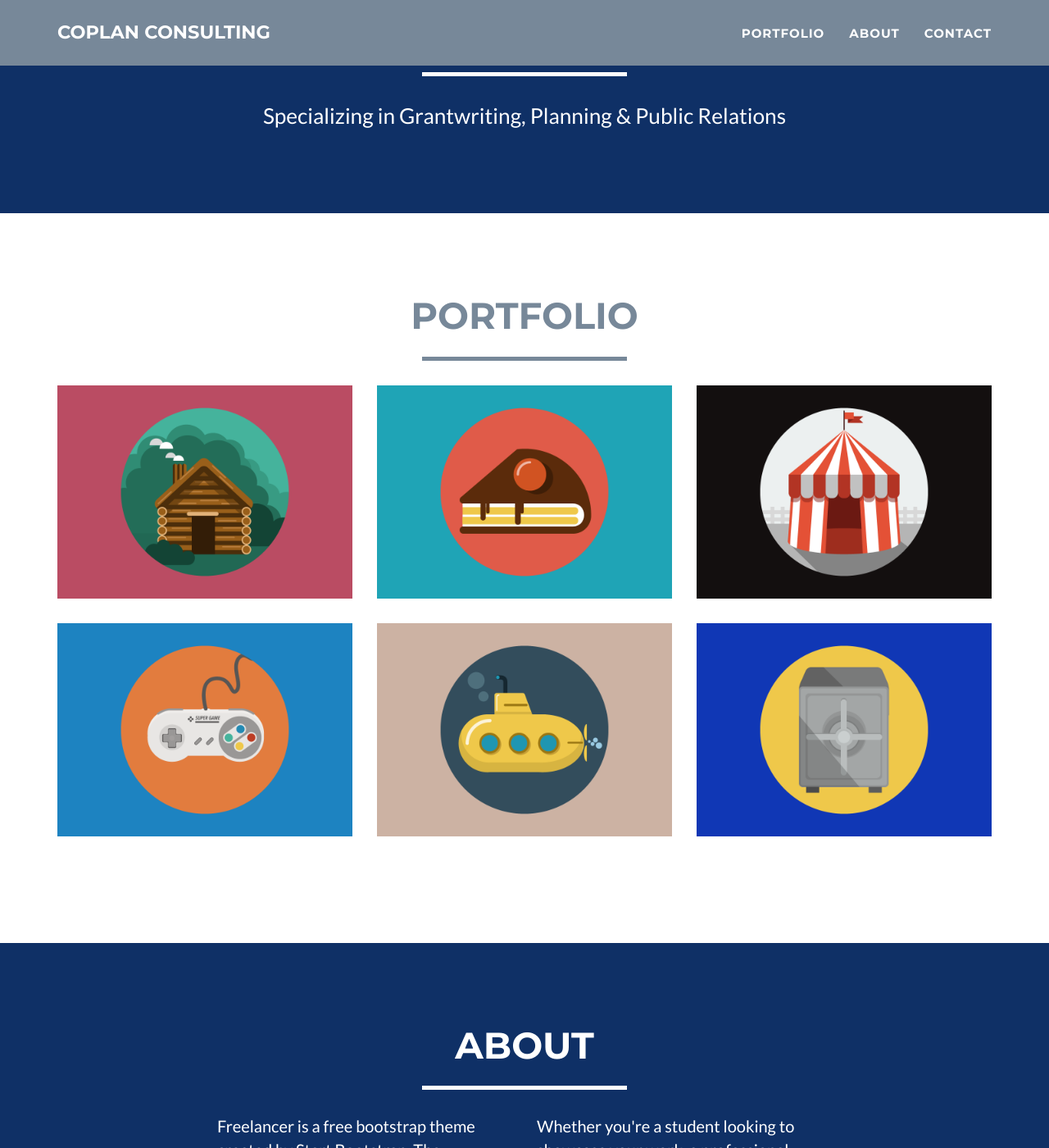
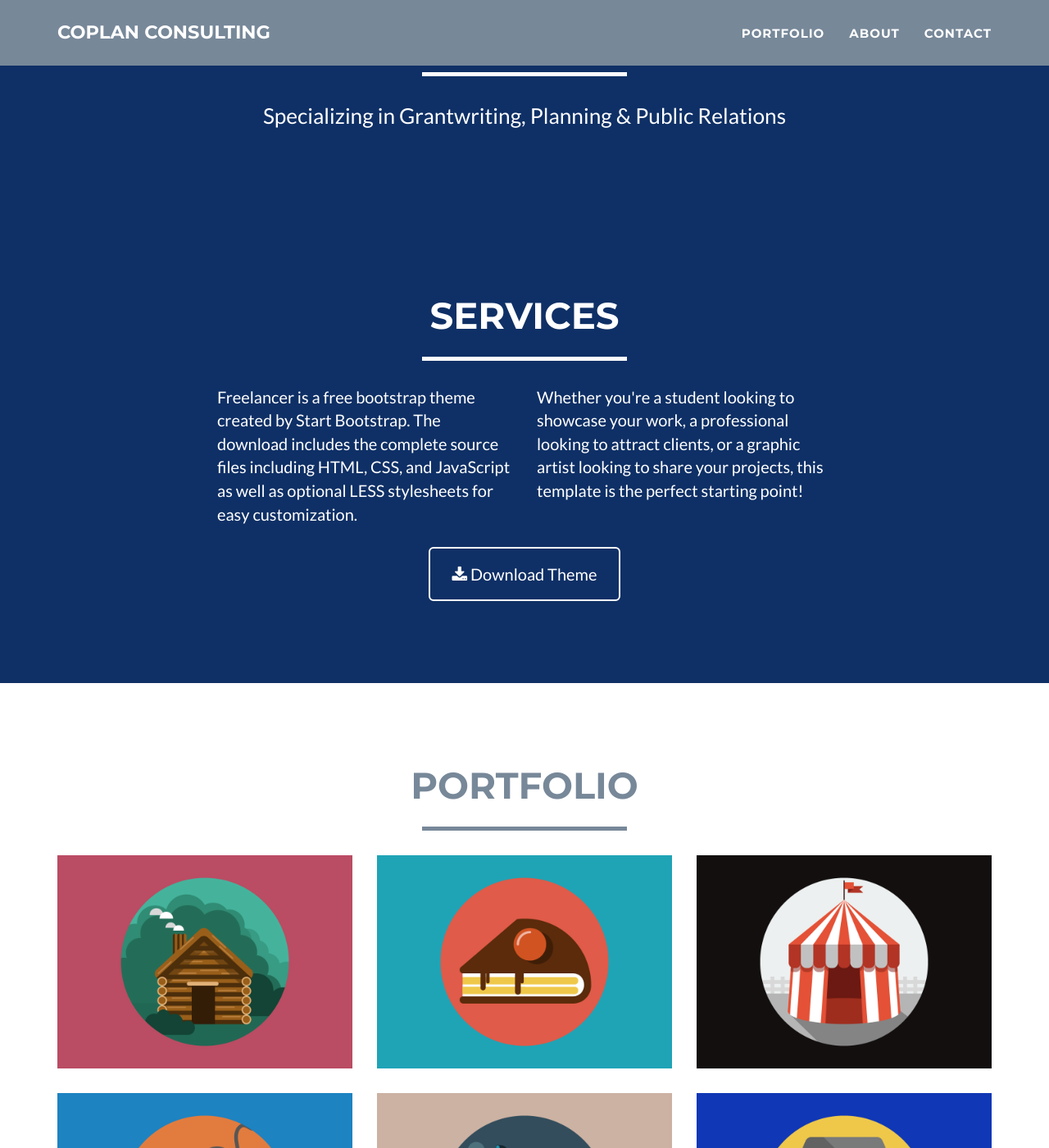
Before and after one commit to ccoplan/ccoplan.github.io, a Jekyll site: the page built from index.html, in a window 1280 px wide and 1400 px high, scrolled down 515 px. Shown: the whole window at 82% size. Built offline with Jekyll 4.4.1, drawn with Linux system fonts in a browser that asks for light colours.

Commit message:
Adding services section.

```diff
--- a/_config.yml
+++ b/_config.yml
@@ -24,7 +24,7 @@
 
 # Color settings (hex-codes without the leading hash-tag)
 color:
-  primary: 0f3066 #80B3FF
+  primary: 0F3066 #80B3FF
   primary-rgb: "15,48,102" #"128,179,255"
   secondary: 778899 #FD6E8A
   secondary-dark: 233140 #A2122F
--- /dev/null
+++ b/_includes/services.html
@@ -0,0 +1,24 @@
+ <!-- About Section -->
+    <section class="success" id="about">
+        <div class="container">
+            <div class="row">
+                <div class="col-lg-12 text-center">
+                    <h2>Services</h2>
+                    <hr class="star-light">
+                </div>
+            </div>
+            <div class="row">
+                <div class="col-lg-4 col-lg-offset-2">
+                    <p>Freelancer is a free bootstrap theme created by Start Bootstrap. The download includes the complete source files including HTML, CSS, and JavaScript as well as optional LESS stylesheets for easy customization.</p>
+                </div>
+                <div class="col-lg-4">
+                    <p>Whether you're a student looking to showcase your work, a professional looking to attract clients, or a graphic artist looking to share your projects, this template is the perfect starting point! </p>
+                </div>
+                <div class="col-lg-8 col-lg-offset-2 text-center">
+                    <a href="#" class="btn btn-lg btn-outline">
+                        <i class="fa fa-download"></i> Download Theme
+                    </a>
+                </div>
+            </div>
+        </div>
+    </section>
--- a/_layouts/default.html
+++ b/_layouts/default.html
@@ -4,6 +4,7 @@
     <body id="page-top" class="index">
     {% include nav.html %}
     {% include header.html %}
+    {% include services.html %}
     {% include portfolio_grid.html %}
     {% include about.html %}
 
```
